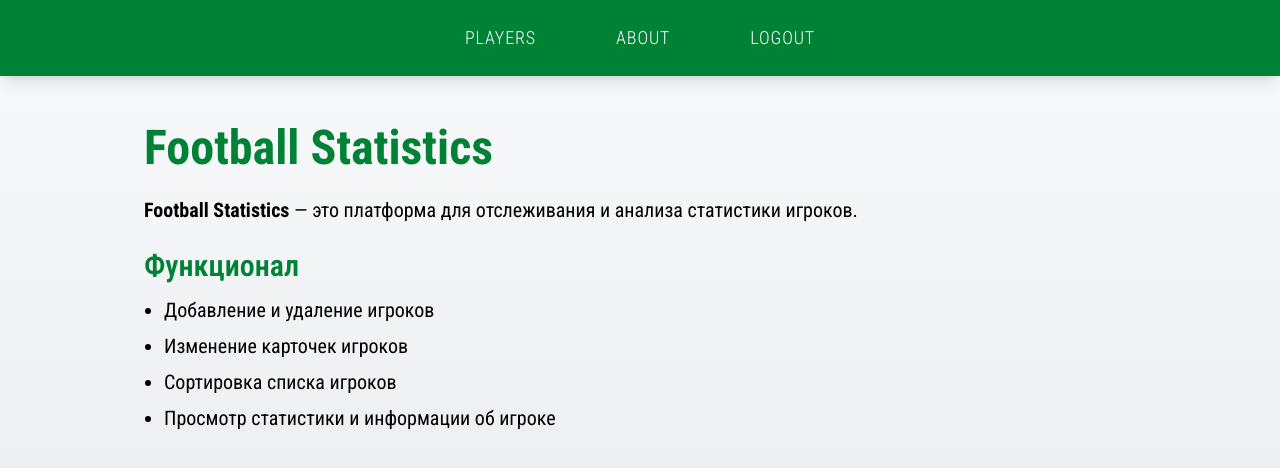
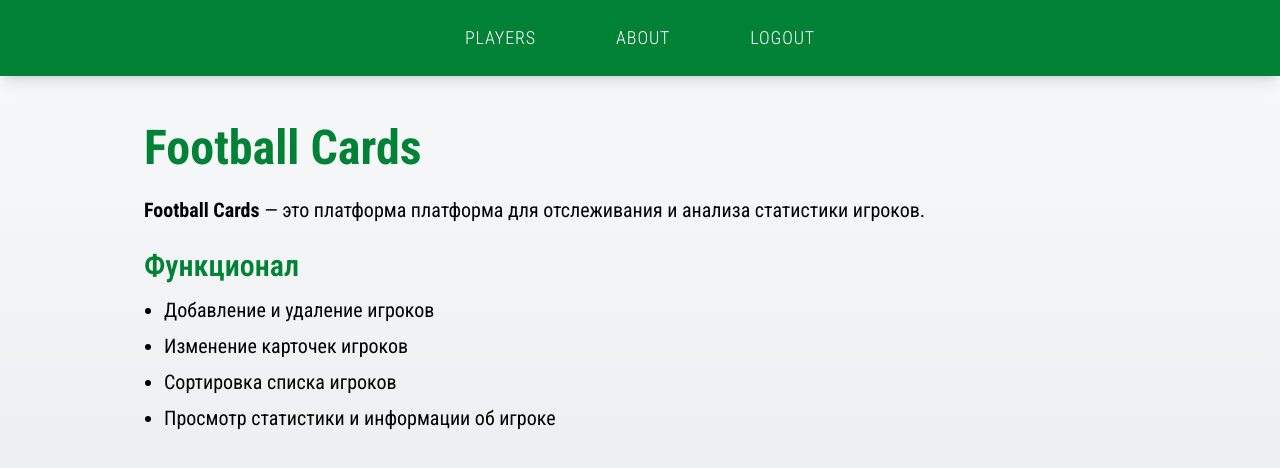
Before and after one commit to poeticlama/football-cards, a React (Vite) app: page /football-cards/about in a window 1280 px wide. Shown: the top 468 px of the page. Built offline with nearby package versions, Linux system fonts and the light colour scheme; no server answers; sample sign-in values are in the browser's storage.

Commit message:
chore: update app name

```diff
--- a/index.html
+++ b/index.html
@@ -10,7 +10,7 @@
       href="https://fonts.googleapis.com/css2?family=Roboto+Condensed:ital,wght@0,100..900;1,100..900&display=swap"
       rel="stylesheet"
     />
-    <title>Football Statistics</title>
+    <title>Football Cards</title>
   </head>
   <body>
     <div id="root"></div>
--- a/src/pages/AboutPage.tsx
+++ b/src/pages/AboutPage.tsx
@@ -7,12 +7,12 @@ const AboutPage = () => {
 
       <div className="container mx-auto px-4 py-12 max-w-5xl">
         <h1 className="text-5xl font-bold text-green-700 mb-6">
-          Football Statistics
+          Football Cards
         </h1>
 
         <div className="prose prose-green">
           <p className="text-xl mb-4">
-            <span className="font-bold">Football Statistics</span> — это
+            <span className="font-bold">Football Cards</span> — это платформа
             платформа для отслеживания и анализа статистики игроков.
           </p>
 
```
